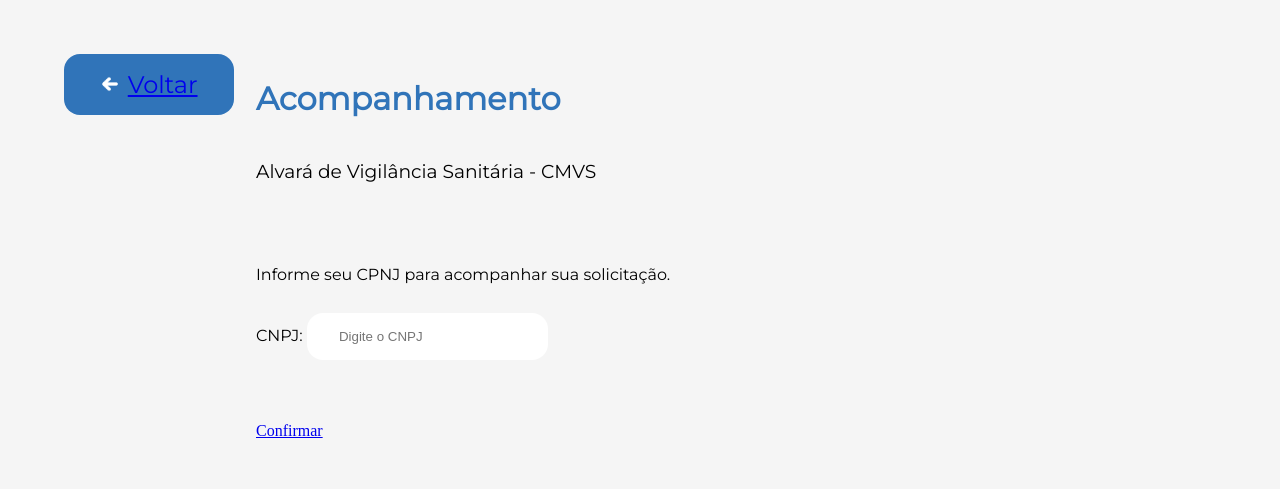
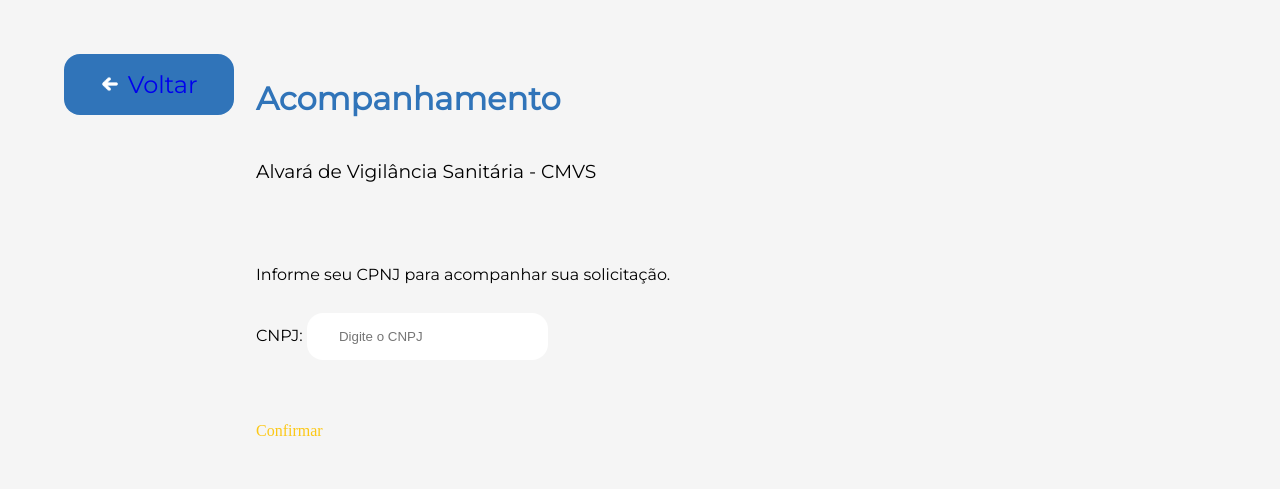
Before and after one commit to parceria-praxis/praxis, a plain HTML site: page acompanhamento.html in a window 1280 px wide. Shown: the part 174-663 px from the top of the page. Drawn offline with Linux system fonts and the light colour scheme.

Commit message:
correção botões

```diff
--- a/acompanhamento.html
+++ b/acompanhamento.html
@@ -34,7 +34,7 @@
     <div class="voltar">
       <button>
         <img src="img/bi_arrow-up-short.png" alt="" />
-        <a href="alvara.html">Voltar</a>
+        <a href="alvara.html"style="text-decoration: none;">Voltar</a>
       </button>
     </div>
 
@@ -49,7 +49,7 @@
       </div>
 
       <div class="botao">
-        <a href="status.html">Confirmar</a>
+        <a href="status.html" style="text-decoration: none; color: #fcc817;" >Confirmar</a>
       </div>
     </div>
 
```
Also changed, not shown: historico.html (+1 -1 lines), status.html (+1 -1 lines).
